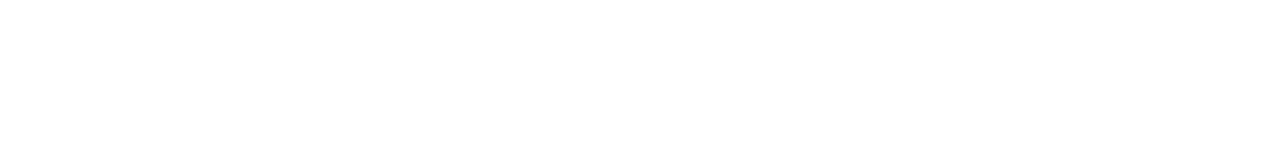
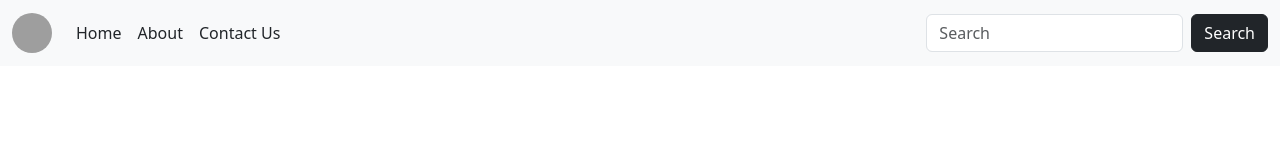
Before and after one commit to 0hwhoisyouacuna/FV_ICT9R_Q2Project_Group-4, a plain HTML site: page index.html in a window 1280 px wide. Drawn offline with nearby package versions, Linux system fonts and the light colour scheme; grey boxes are pictures that could not be loaded.

Commit message:
Update index.html

```diff
--- a/index.html
+++ b/index.html
@@ -7,6 +7,30 @@
     <link href="https://cdn.jsdelivr.net/npm/bootstrap@5.3.3/dist/css/bootstrap.min.css" rel="stylesheet">
 </head>
 <body>
-
+    <nav class="navbar navbar-expand-lg navbar-dark bg-light">
+  <div class="container-fluid">
+    <a class="navbar-brand" href="#"><img src="https://encrypted-tbn0.gstatic.com/images?q=tbn:ANd9GcRhGWMliic2yX4A8KaM5AP99wxYDDubpMTUsDhyHWKdYmoUUNZZYomypEc&s=10" alt="obmclogo" class="rounded-circle" style="height: 40px; width: 40px;"></a>
+     <button class="navbar-toggler" type="button" data-bs-toggle="collapse" data-bs-target="#mynavbar">
+      <span class="navbar-toggler-icon"></span>
+    </button>
+    <div class="collapse navbar-collapse" id="mynavbar">
+      <ul class="navbar-nav me-auto">
+        <li class="nav-item">
+          <a class="nav-link text-dark" href="#section1">Home</a>
+        </li>
+        <li class="nav-item">
+          <a class="nav-link text-dark" href="#section2">About</a>
+        </li>
+        <li class="nav-item">
+          <a class="nav-link text-dark" href="#section3">Contact Us</a>
+        </li>
+      </ul>
+      <form class="d-flex">
+        <input class="form-control me-2" type="text" placeholder="Search">
+        <button class="btn btn-dark" type="button">Search</button>
+      </form>
+    </div>
+  </div>
+  </nav>
 </body>
 </html>
```
